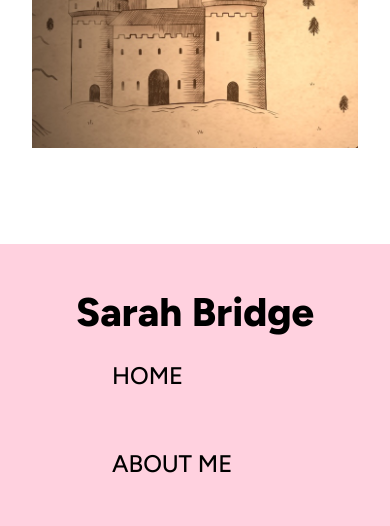
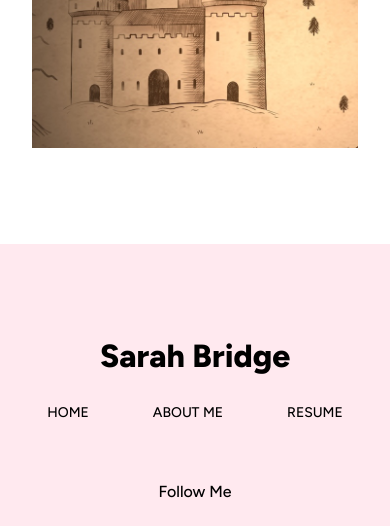
Before and after one commit to bridge-sh/final, a plain HTML site: page index.html in a window 390 px wide. Shown: the part 1685-2211 px from the top of the page. Drawn offline with Linux system fonts and the light colour scheme; a web font is replaced by a local one.

Commit message:
fixed footer

```diff
--- a/main.css
+++ b/main.css
@@ -422,25 +422,6 @@ footer ul {
     display: block;
   }
 
-  footer {
-    background-color: #ffd1df;
-    padding: 3rem;
-    display: flex;
-    justify-content: center;
-    align-items: center;
-  }
-
-  footer a {
-    font-size: 150%;
-    color: black;
-    padding-left: 4rem;
-    padding-right: 4rem;
-  }
-
-  footer a:hover {
-    color: #F45082;
-  }
-
   main h4 {
     font-size: 48px;
     padding-bottom: 1rem;
@@ -615,5 +596,59 @@ footer ul {
     margin: 0 auto 6rem auto;
   }
 
+  footer {
+  background-color: #FFE9EF;
+  padding: 6rem 0 4rem 0;
+  align-items: center;
+  text-align: center;
+  display: flex;
+  flex-direction: column;
+  gap: 1rem;
+  justify-content: center;
+}
+
+.footer-name {
+  font-family: "Figtree", sans-serif;
+  font-size: 200%;
+  font-weight: 800;
+  color: black;
+  margin: 0;
+}
+
+.footer-name2 {
+  font-family: "Figtree", sans-serif;
+  font-size: 100%;
+  font-weight: 500;
+  color: black;
+  margin: 2rem 0 0 0;
+}
+
+.one, .two {
+  list-style-type: none;
+  display: flex;
+  gap: 4rem;
+  padding: 0;
+  margin: 1rem 0;
+}
+
+footer a {
+  font-size: 14px;
+  font-family: "Figtree", sans-serif;
+  font-weight: 500;
+  color: black;
+  text-transform: uppercase;
+  text-decoration: none;
+}
+
+footer a:hover {
+  color: #F45082;
+}
+
+footer ul {
+  list-style-type: none;
+  display: flex;
+  flex-wrap: wrap;
+}
+
 
 }
```
